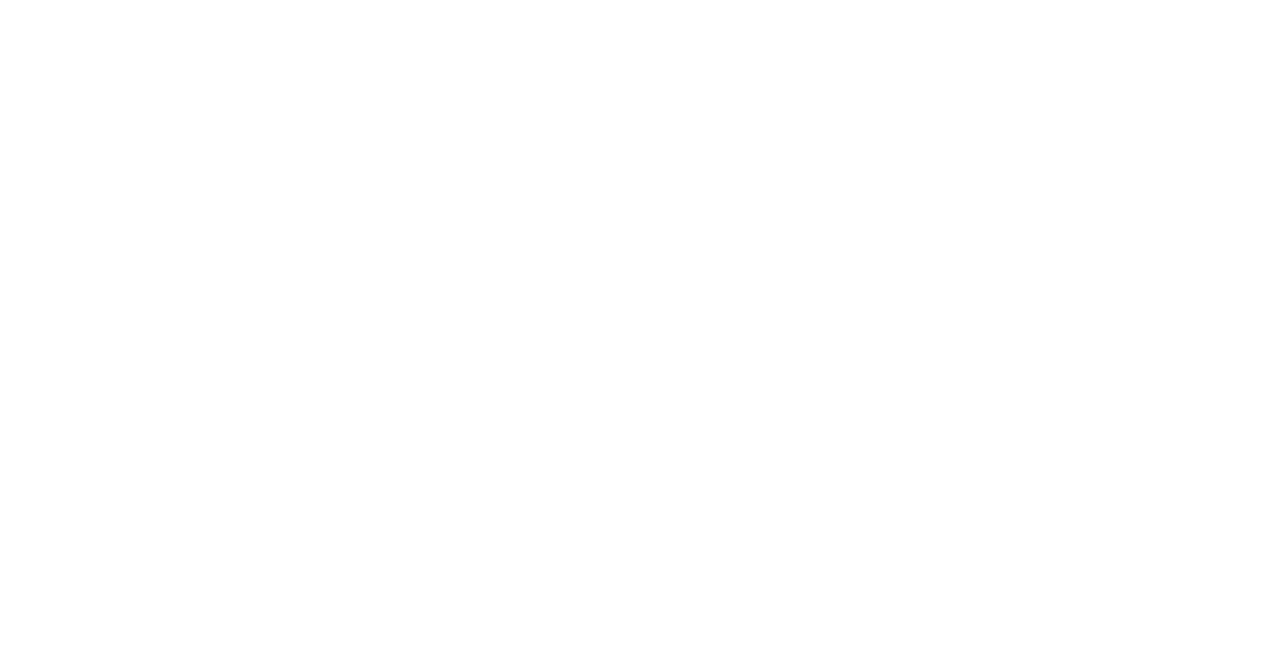
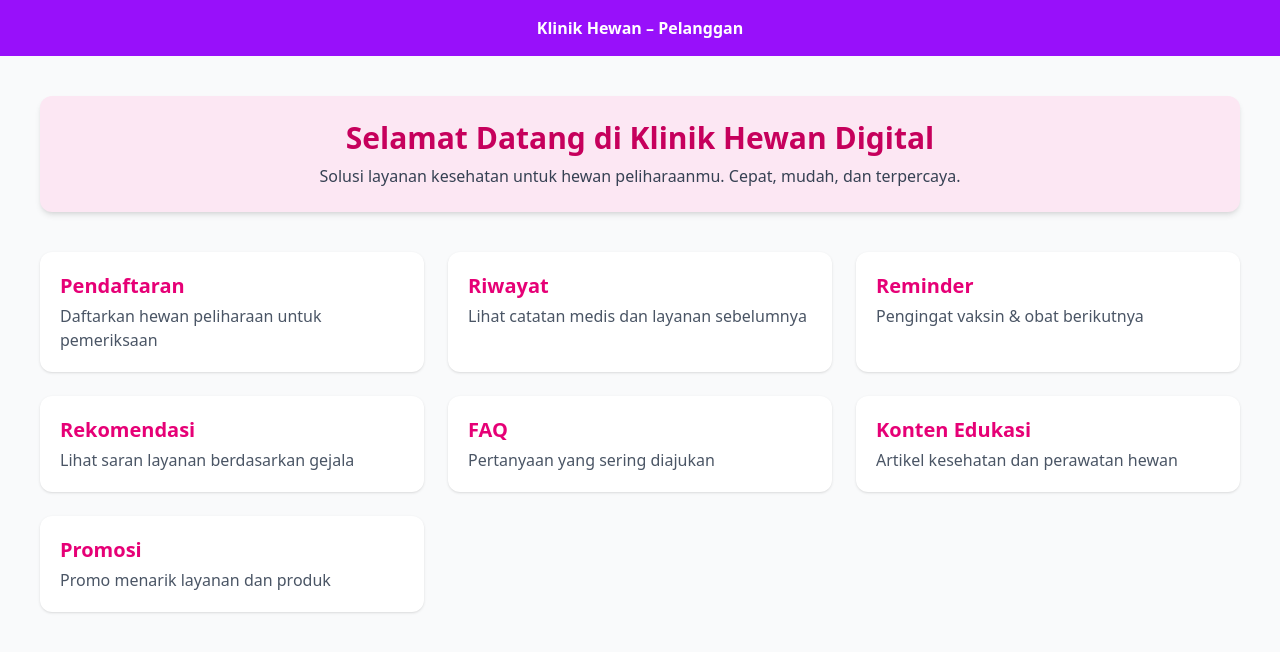
Before and after one commit to Fadlamazaya/kelompok2-project, a React (Vite) app: page /user in a window 1280 px wide. Before the commit this address had no page. Shown: the top 652 px of the page. Built offline with nearby package versions, Linux system fonts and the light colour scheme; the HTML template or start-up script is replaced by a standard one.

Commit message:
Doneeeeee

```diff
--- a/src/App.jsx
+++ b/src/App.jsx
@@ -1,15 +1,16 @@
 import React, { useState } from "react";
 import { Routes, Route } from "react-router-dom";
 
-import MainLayout from "./components/MainLayout";
+import MainLayout from "./layouts/MainLayout";
+import UserLayout from "./layouts/UserLayout";
 
-// Halaman utama dan fitur
+// Halaman Admin
 import Dashboard from "./pages/Dashboard";
 import Penjualan from "./pages/Penjualan";
 import Riwayat from "./pages/Riwayat";
-import Pendaftaran from "./pages/Pendaftaran";
 import RiwayatPages from "./pages/RiwayatPages";
 import Reminder from "./pages/Reminder";
+import Pendaftaran from "./pages/Pendaftaran";
 import CustomerManagement from "./pages/CustomerManagement";
 import RekomendasiLayanan from "./pages/RekomendasiLayanan";
 import LaporanAnalisis from "./pages/LaporanAnalisis";
@@ -19,25 +20,23 @@
 import Promosi from "./pages/Promosi";
 import CustomerSegmentation from "./pages/CustomerSegmentation";
 
-// Halaman mandiri tanpa sidebar (misalnya untuk pelanggan)
+// Halaman User
 import Member from "./pages/Member";
+import UserHome from "./pages/user/UserHome";
 
 function App() {
   const [faqs, setFaqs] = useState([
     {
       question: "Apakah saya perlu janji temu terlebih dahulu?",
-      answer:
-        "Ya, sangat disarankan untuk membuat janji temu agar hewan dapat langsung ditangani tanpa menunggu lama.",
+      answer: "Ya, sangat disarankan untuk membuat janji temu agar hewan dapat langsung ditangani tanpa menunggu lama.",
     },
     {
       question: "Berapa biaya konsultasi dasar?",
-      answer:
-        "Biaya konsultasi awal adalah sekitar Rp 50.000 - Rp 100.000 tergantung jenis hewan.",
+      answer: "Biaya konsultasi awal adalah sekitar Rp 50.000 - Rp 100.000 tergantung jenis hewan.",
     },
     {
       question: "Apakah menerima kunjungan ke peternakan?",
-      answer:
-        "Ya, tersedia layanan kunjungan lapangan dengan penjadwalan sebelumnya.",
+      answer: "Ya, tersedia layanan kunjungan lapangan dengan penjadwalan sebelumnya.",
     },
   ]);
 
@@ -65,10 +64,29 @@
 
   return (
     <Routes>
-      {/* Halaman luar layout (untuk pelanggan mandiri) */}
+      {/* Halaman tanpa layout */}
       <Route path="/member" element={<Member />} />
 
-      {/* Halaman utama dengan sidebar & header */}
+      {/* Layout untuk User */}
+<Route element={<UserLayout />}>
+  <Route
+    path="/user"
+    element={
+      <UserHome faqs={faqs} rekomendasi={rekomendasi} />
+    }
+  />
+  {/* Opsional: Tetap bisa akses per halaman */}
+  <Route path="/user/pendaftaran" element={<Pendaftaran />} />
+  <Route path="/user/riwayat" element={<RiwayatPages />} />
+  <Route path="/user/reminder" element={<Reminder />} />
+  <Route path="/user/rekomendasi" element={<RekomendasiLayanan rekomendasi={rekomendasi} />} />
+  <Route path="/user/faq" element={<FaqLayanan faqs={faqs} />} />
+  <Route path="/user/konten" element={<EducationContentPage />} />
+  <Route path="/user/promosi" element={<Promosi />} />
+</Route>
+
+
+      {/* Layout untuk Admin */}
       <Route element={<MainLayout />}>
         <Route path="/" element={<Dashboard />} />
         <Route path="/penjualan" element={<Penjualan />} />
@@ -77,14 +95,8 @@
         <Route path="/reminder" element={<Reminder />} />
         <Route path="/pendaftaran" element={<Pendaftaran />} />
         <Route path="/pelanggan" element={<CustomerManagement />} />
-        <Route
-          path="/rekomendasi"
-          element={<RekomendasiLayanan rekomendasi={rekomendasi} />}
-        />
-        <Route
-          path="/laporan"
-          element={<LaporanAnalisis laporanData={laporanData} />}
-        />
+        <Route path="/rekomendasi" element={<RekomendasiLayanan rekomendasi={rekomendasi} />} />
+        <Route path="/laporan" element={<LaporanAnalisis laporanData={laporanData} />} />
         <Route path="/faq" element={<FaqLayanan faqs={faqs} />} />
         <Route path="/konten-edukasi" element={<EducationContentPage />} />
         <Route path="/filter-hewan" element={<Promosi />} />
@@ -101,7 +113,7 @@
             />
           }
         />
-         <Route path="/segmentasi" element={<CustomerSegmentation />} />
+        <Route path="/segmentasi" element={<CustomerSegmentation />} />
       </Route>
     </Routes>
   );
--- /dev/null
+++ b/src/components/BottomNavbar.jsx
@@ -0,0 +1,37 @@
+import { Link, useLocation } from "react-router-dom";
+import { BiBookAdd, BiHistory, BiBell, BiHeart } from "react-icons/bi";
+import { BsFillPlayFill } from "react-icons/bs";
+
+const BottomNavbar = () => {
+  const location = useLocation();
+
+  const menu = [
+    { path: "/user/pendaftaran", label: "Daftar", icon: <BiBookAdd size={22} /> },
+    { path: "/user/riwayat", label: "Riwayat", icon: <BiHistory size={22} /> },
+    { path: "/user/reminder", label: "Reminder", icon: <BiBell size={22} /> },
+    { path: "/user/rekomendasi", label: "Rekomendasi", icon: <BiHeart size={22} /> },
+    { path: "/user/promosi", label: "Promosi", icon: <BsFillPlayFill size={22} /> },
+  ];
+
+  return (
+    <nav className="fixed bottom-0 left-0 right-0 bg-white border-t shadow z-50 md:hidden">
+      <ul className="flex justify-between px-4 py-2 text-sm text-gray-700">
+        {menu.map((item) => (
+          <li key={item.path}>
+            <Link
+              to={item.path}
+              className={`flex flex-col items-center px-2 py-1 ${
+                location.pathname === item.path ? "text-purple-600 font-semibold" : ""
+              }`}
+            >
+              {item.icon}
+              <span className="text-xs">{item.label}</span>
+            </Link>
+          </li>
+        ))}
+      </ul>
+    </nav>
+  );
+};
+
+export default BottomNavbar;
--- a/src/components/MainLayout.jsx
+++ b/src/layouts/MainLayout.jsx
@@ -1,6 +1,6 @@
 import { Outlet } from "react-router-dom";
-import Sidebar from "./Sidebar";
-import Header from "./Header";
+import Sidebar from "../components/Sidebar";
+import Header from "../components/Header";
 
 export default function MainLayout() {
   return (
--- /dev/null
+++ b/src/layouts/UserLayout.jsx
@@ -0,0 +1,18 @@
+import { Outlet } from "react-router-dom";
+import BottomNavbar from "../components/BottomNavbar";
+
+export default function UserLayout() {
+  return (
+    <div className="min-h-screen pb-14 bg-gray-50 text-gray-900">
+      <header className="bg-purple-600 text-white p-4 text-center font-semibold">
+        Klinik Hewan – Pelanggan
+      </header>
+
+      <main className="p-4">
+        <Outlet />
+      </main>
+
+      <BottomNavbar />
+    </div>
+  );
+}
--- /dev/null
+++ b/src/pages/user/UserHome.jsx
@@ -0,0 +1,67 @@
+import React from "react";
+import { Link } from "react-router-dom";
+
+export default function UserHome() {
+  return (
+    <div className="p-6 bg-gray-50 min-h-screen">
+      {/* Hero Section */}
+      <div className="bg-pink-100 rounded-xl p-6 mb-10 text-center shadow-md">
+        <h2 className="text-3xl font-bold text-pink-700">Selamat Datang di Klinik Hewan Digital</h2>
+        <p className="text-gray-700 mt-2">
+          Solusi layanan kesehatan untuk hewan peliharaanmu. Cepat, mudah, dan terpercaya.
+        </p>
+      </div>
+
+      {/* Menu Grid */}
+      <div className="grid grid-cols-1 sm:grid-cols-2 lg:grid-cols-3 gap-6">
+        <CardMenu
+          title="Pendaftaran"
+          desc="Daftarkan hewan peliharaan untuk pemeriksaan"
+          link="/user/pendaftaran"
+        />
+        <CardMenu
+          title="Riwayat"
+          desc="Lihat catatan medis dan layanan sebelumnya"
+          link="/user/riwayat"
+        />
+        <CardMenu
+          title="Reminder"
+          desc="Pengingat vaksin & obat berikutnya"
+          link="/user/reminder"
+        />
+        <CardMenu
+          title="Rekomendasi"
+          desc="Lihat saran layanan berdasarkan gejala"
+          link="/user/rekomendasi"
+        />
+        <CardMenu
+          title="FAQ"
+          desc="Pertanyaan yang sering diajukan"
+          link="/user/faq"
+        />
+        <CardMenu
+          title="Konten Edukasi"
+          desc="Artikel kesehatan dan perawatan hewan"
+          link="/user/konten"
+        />
+        <CardMenu
+          title="Promosi"
+          desc="Promo menarik layanan dan produk"
+          link="/user/promosi"
+        />
+      </div>
+    </div>
+  );
+}
+
+// Komponen Kartu Menu
+function CardMenu({ title, desc, link }) {
+  return (
+    <Link to={link}>
+      <div className="bg-white hover:bg-pink-50 transition-all p-5 rounded-xl shadow hover:shadow-lg h-full">
+        <h3 className="text-xl font-semibold text-pink-600 mb-1">{title}</h3>
+        <p className="text-gray-600">{desc}</p>
+      </div>
+    </Link>
+  );
+}
```
